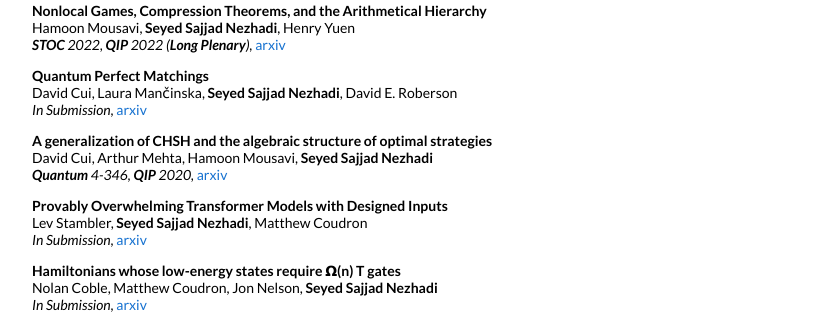
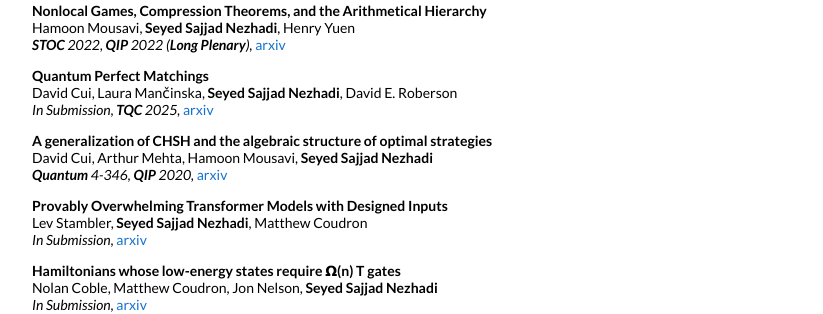
Before and after one commit to sajjad-nezhadi/sajjad-nezhadi.github.io, a Jekyll site: the page built from _posts/2024-03-09-compression.markdown, in a window 1280 px wide. Shown: the part 384-698 px from the top of the page, without its empty margins (228-1051 px from the left). Built offline with Jekyll 4.4.1, drawn with Linux system fonts in a browser that asks for light colours; nearby versions of some CDN libraries; a style sheet for code colours, icons or effects is not loaded.

Commit message:
Update 2023-04-02-qpm.markdown

```diff
--- a/_posts/2023-04-02-qpm.markdown
+++ b/_posts/2023-04-02-qpm.markdown
@@ -6,6 +6,6 @@ image: /images/r2.jpg
 categories: research
 author: "Seyed Sajjad Nezhadi"
 authors: "David Cui, Laura Mančinska, <strong>Seyed Sajjad Nezhadi</strong>, David E. Roberson"
-venue: "In Submission, "
+venue: "In Submission, <strong>TQC</strong> 2025, "
 arxiv: https://arxiv.org/abs/2502.05136
 ---
```
